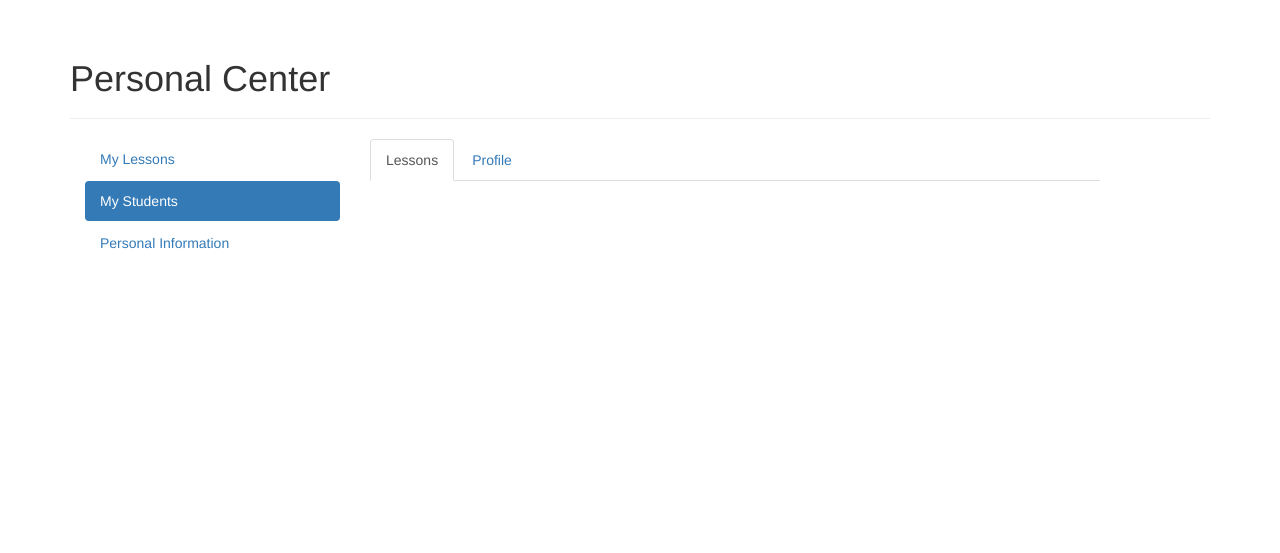
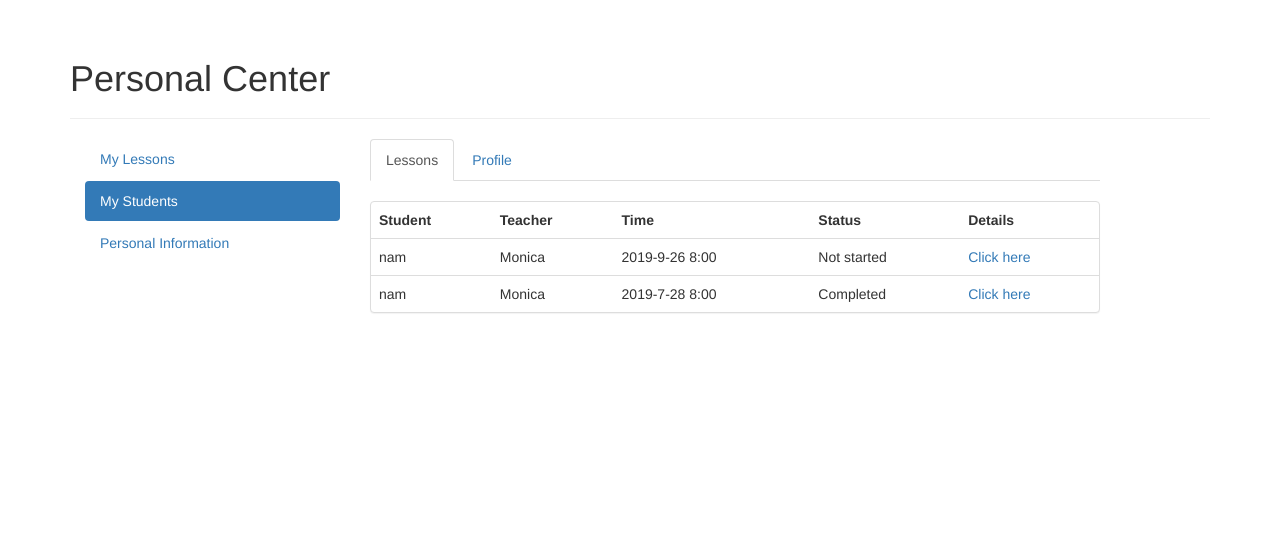
Before and after one commit to JessicaFeng0926/easy_chinese, a Flask app: page /teacher/my_students?tab=lessons&username=nam in a window 1280 px wide. Shown: the part 51-604 px from the top of the page. Run offline with Flask 2, Linux system fonts and the light colour scheme; the visitor is signed in with stand-in values (Sample User, id 1); data comes from the database, SQL or seed files in the repository; some libraries are stand-ins or nearby versions.

Commit message:
12th submit,I added the student's profile today.It looks not bad.

```diff
--- a/app/teacher/views.py
+++ b/app/teacher/views.py
@@ -55,4 +55,12 @@ def personal_info():
 def my_students():
     '''这是我的所有学生的视图'''
     username = request.args.get('username','',type=str)
-    return render_template('teacher/my_students.html',username=username)
+    student = []
+    tab = request.args.get('tab','',type=str)
+    if username:
+        student = User.query.filter_by(username=username).first()
+        if tab == 'lessons':
+            pass
+        elif tab == 'profile':
+            pass
+    return render_template('teacher/my_students.html',username=username,student=student,tab=tab)
--- a/app/templates/teacher/my_students.html
+++ b/app/templates/teacher/my_students.html
@@ -5,6 +5,16 @@
 <style>
 footer{
     margin-top: 200px;
+}
+
+ul.nav-tabs{
+    margin-bottom: 20px;
+}
+
+#user-image{
+    width:200px;
+    height:200px;
+
 }
 </style>
 {%endblock head%}
@@ -16,13 +26,132 @@ footer{
 
 <div class='col-sm-8 col-md-8' id='main'>
 {%if username%}
+
 <ul class="nav nav-tabs">
-        <li role="presentation" class="active"><a href="#">Lessons</a></li>
-        <li role="presentation"><a href="#">Profile</a></li>
+        <li role="presentation" {%if tab == 'lessons'%}class="active"{%endif%}><a href="{{url_for('teacher.my_students',tab='lessons',username=username)}}">Lessons</a></li>
+        <li role="presentation"{%if tab == 'profile'%}class='active'{%endif%}><a href="{{url_for('teacher.my_students',tab='profile',username=username)}}">Profile</a></li>
     </ul>
-    <div>
+
+    {%if tab =='lessons'%}
+    <div class = 'panel panel-default'>
+        <table class='table'>
+            <tr>
+                <th>Student</th>
+                <th>Teacher</th>
+                <th>Time</th>
+                <th>Status</th>
+                <th>Details</th>
+            </tr>
+            <tr>
+                <td>nam</td>
+                <td>Monica</td>
+                <td>2019-9-26 8:00</td>
+                <td>Not started</td>
+                <td><a href="#">Click here</a></td>
+            </tr>
+            <tr>
+                <td>nam</td>
+                <td>Monica</td>
+                <td>2019-7-28 8:00</td>
+                <td>Completed</td>
+                <td><a href="#">Click here</a></td>
+            </tr>
+        </table>
+    </div>
+    {%elif tab == 'profile'%}
+    <div class='panel panel-default'>
+        <div class='panel-heading text-center'>
+            <strong>基本信息</strong>
+        </div>
+        <div class='panel-body'>
+            <div class='col-sm-6 col-md-5 col-lg-4'>
+            <img {%if student.image %}src="{{url_for('static',filename='media/'+student.image)}}" {%else%}src="{{url_for('static',filename='img/noimage.jpg')}}" {%endif%}class='img-thumbnail' id='user-image'>
+            </div><!-- end of image -->
+            <div class='col-sm-5 col-md-6 col-lg-7'>
+                <table class='table'>
+                    <tr>
+                        <td><strong>用户名</strong></td>
+                        <td>nam</td>
+                    </tr>
+                    <tr>
+                        <td><strong>姓名</strong></td>
+                        <td>南天令</td>
+                    </tr>
+                    <tr>
+                        <td><strong>邮箱</strong></td>
+                        <td>nam@163.com</td>
+                    </tr>
+                    <tr>
+                        <td><strong>地址</strong></td>
+                        <td>Shanghai,China</td>
+                    </tr>
+                    <tr>
+                        <td><strong>注册时间</strong></td>
+                        <td>1 year ago</td>
+                    </tr>
+                    <tr>
+                        <td><strong>最后一次上课</strong></td>
+                        <td>2 weeks ago</td>
+                    </tr>
+                </table>
+            </div>
+        </div><!-- end of panel body -->
+    </div><!-- end of panel -->
+
+    <div class='panel panel-default'>
+        <div class='panel-heading text-center'>
+            <strong>主管老师的补充信息</strong>
+        </div>
+        <div class='panel-body'>
+            <table class='table'>
+                <tr>
+                    <td><strong>称呼</strong></td>
+                    <td>南先生</td>
+                    <td><strong>性别</strong></td>
+                    <td>男</td>
+                </tr>
+                <tr>
+                    <td><strong>年龄</strong></td>
+                    <td>30多岁</td>
+                    <td><strong>工作情况</strong></td>
+                    <td>机长，在上海的航空公司工作</td>
+                </tr>
+                <tr>
+                    <td><strong>家庭情况</strong></td>
+                    <td>已婚，有妻子，一个儿子，一个女儿</td>
+                    <td><strong>性格特点</strong></td>
+                    <td>开朗健谈，虽然是韩国人，但是性格比较偏欧美，很有礼貌，很爱笑</td>
+                </tr>
+                <tr>
+                    <td><strong>兴趣爱好</strong></td>
+                    <td>非常喜欢健身，饮食也都是配合健身的</td>
+                    <td><strong>禁忌话题</strong></td>
+                    <td>暂时没有发现</td>
+                </tr>
+                <tr>
+                    <td><strong>学习原因</strong></td>
+                    <td>在中国工作，需要和中国人交流</td>
+                    <td><strong>学习目标</strong></td>
+                    <td>能够应对日常对话，并且能够掌握和汽车驾驶相关的中文表达</td>
+                </tr>
+                <tr>
+                    <td><strong>当前水平</strong></td>
+                    <td>初二偏下，能够说一些简单的句子，认识不少基本汉字</td>
+                    <td><strong>学习能力</strong></td>
+                    <td>非常好，理解力很强，善于举一反三</td>
+                </tr>
+                <tr>
+                    <td><strong>是否需要笔记或录音</strong></td>
+                    <td>最好有录音，如果没有录音就发笔记</td>
+                    <td><strong>是否需要作业</strong></td>
+                    <td>可以给作业，但是学生比较忙，不要给太多</td>
+                </tr>
+
+            </table>
+        </div>
 
     </div>
+    {%endif%}
 {%else%}
     <div class='panel panel-default'>
         <table class='table'>
```
